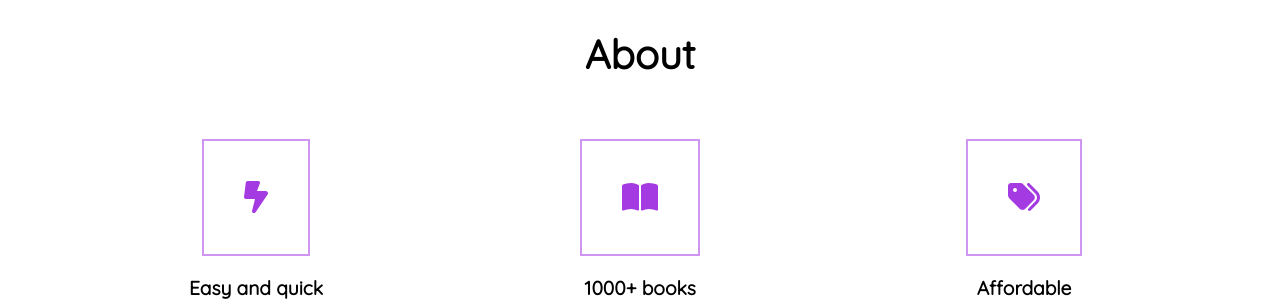
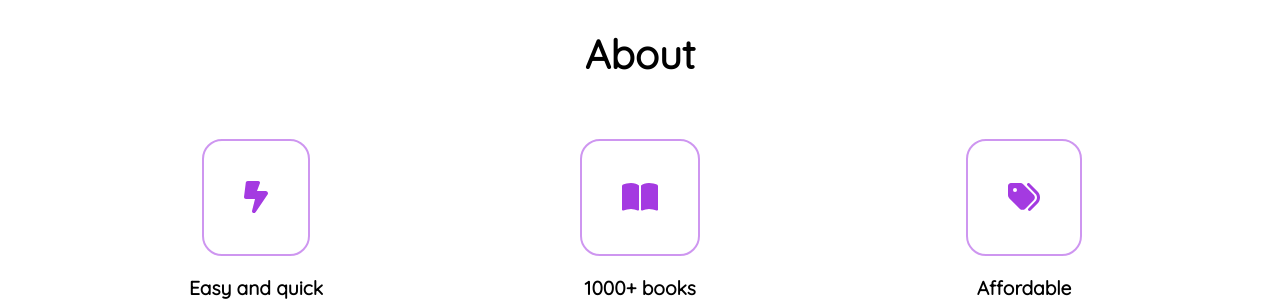
Before and after one commit to Martind2082/Online-Bookstore, a React (Vite) app in the folder ecommerce-react/: page / in a window 1280 px wide. Shown: the part 1180-1486 px from the top of the page. Built offline with nearby package versions, Linux system fonts and the light colour scheme; no server answers.

Commit message:
added border-radius to containers

```diff
--- a/ecommerce-react/src/App.css
+++ b/ecommerce-react/src/App.css
@@ -42,6 +42,7 @@ body {
   font-size: 1.5rem;
   width: 50%;
   z-index: 1;
+  border-radius: 20px;
 }
 .popup {
   position: absolute;
@@ -275,6 +276,7 @@ body {
 .highlight_img--container {
   padding: 2.5rem;
   border: 2px solid rgb(206, 150, 240);
+  border-radius: 20px;
 }
 .highlight_icon {
   color: rgb(164, 58, 225);
@@ -646,7 +648,7 @@ option {
   padding: 1.5rem;
   display: none;
   overflow-y: auto;
-  z-index: 1;
+  z-index: 30px;
 }
 #reviews form {
   display: flex;
```
